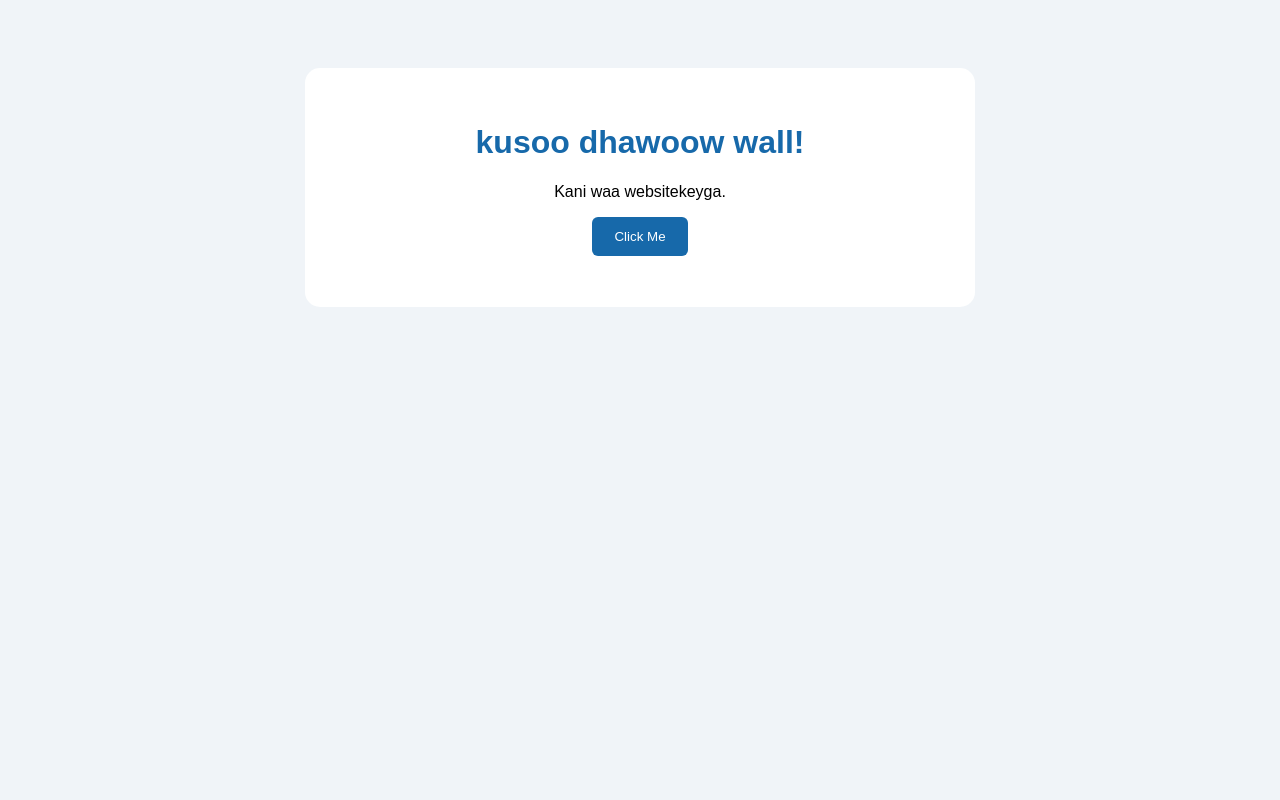
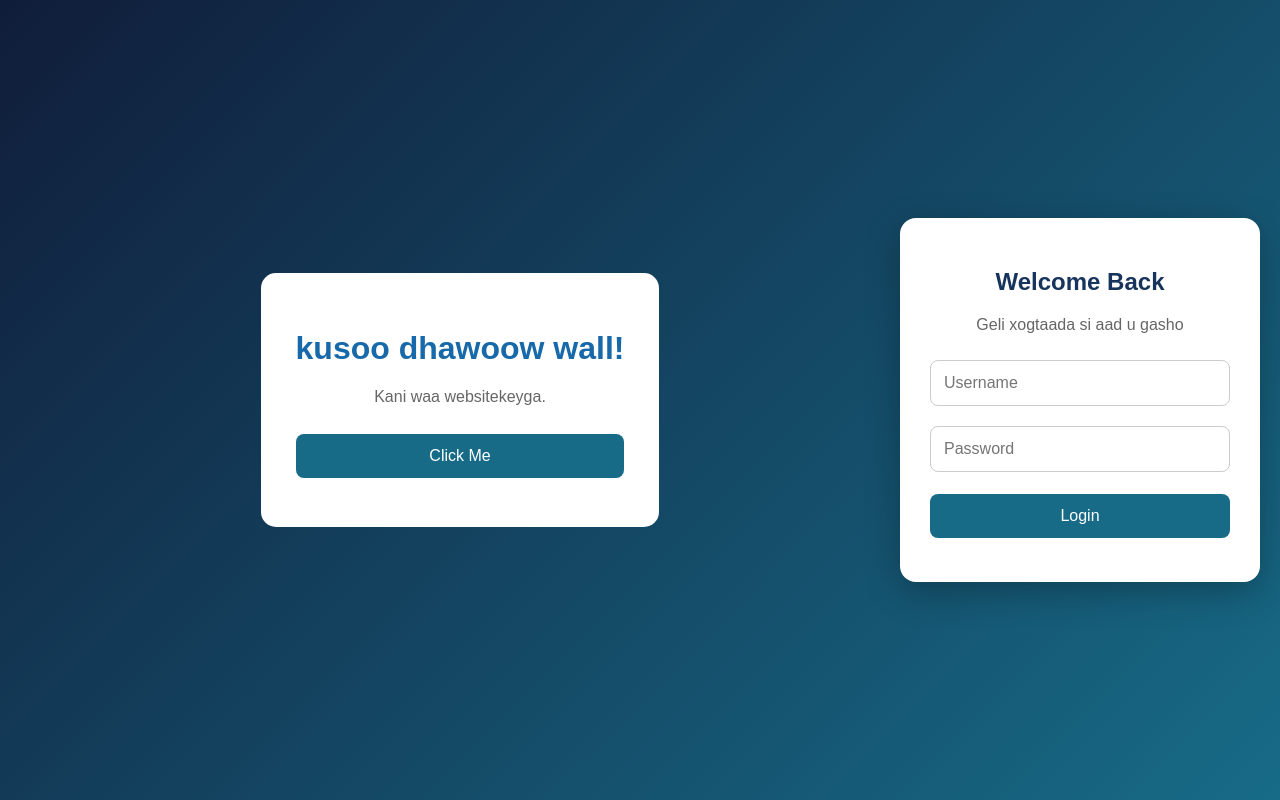
Before and after one commit to YarkaHaji/My-projects, a plain HTML site: page index.html in a window 1280 px wide. Drawn offline with Linux system fonts and the light colour scheme.

Commit message:
Implement login functionality with dashboard
Added a login form with validation and a dashboard view.

```diff
--- a/index.html
+++ b/index.html
@@ -56,4 +56,149 @@
         }
     </script>
 </body>
+
+<!DOCTYPE html>
+<html lang="so">
+<head>
+  <meta charset="UTF-8">
+  <meta name="viewport" content="width=device-width, initial-scale=1.0">
+  <title>My Website - Login</title>
+
+  <style>
+    * {
+      box-sizing: border-box;
+    }
+
+    body {
+      margin: 0;
+      font-family: Arial, sans-serif;
+      background: linear-gradient(135deg, #101d3a, #176b87);
+      min-height: 100vh;
+      display: flex;
+      align-items: center;
+      justify-content: center;
+      padding: 20px;
+    }
+
+    .login-box {
+      background: white;
+      width: 100%;
+      max-width: 360px;
+      padding: 30px;
+      border-radius: 16px;
+      box-shadow: 0 10px 35px #0004;
+    }
+
+    h2 {
+      text-align: center;
+      color: #17345c;
+    }
+
+    p {
+      text-align: center;
+      color: #666;
+    }
+
+    input {
+      width: 100%;
+      padding: 13px;
+      margin: 10px 0;
+      border: 1px solid #ccc;
+      border-radius: 8px;
+      font-size: 16px;
+    }
+
+    button {
+      width: 100%;
+      padding: 13px;
+      margin-top: 12px;
+      background: #176b87;
+      color: white;
+      border: none;
+      border-radius: 8px;
+      font-size: 16px;
+      cursor: pointer;
+    }
+
+    button:hover {
+      background: #104e65;
+    }
+
+    #message {
+      color: #d62828;
+      font-size: 14px;
+    }
+
+    #dashboard {
+      display: none;
+    }
+  </style>
+</head>
+
+<body>
+
+  <div class="login-box" id="loginBox">
+    <h2>Welcome Back</h2>
+    <p>Geli xogtaada si aad u gasho</p>
+
+    <form id="loginForm">
+      <input
+        type="text"
+        id="username"
+        placeholder="Username"
+        required
+      >
+
+      <input
+        type="password"
+        id="password"
+        placeholder="Password"
+        required
+      >
+
+      <button type="submit">Login</button>
+      <p id="message" role="alert"></p>
+    </form>
+  </div>
+
+  <div class="login-box" id="dashboard">
+    <h2>Login Successful!</h2>
+    <p>Ku soo dhowow website-kaaga.</p>
+    <button id="logoutButton">Logout</button>
+  </div>
+
+  <script>
+    const correctPassword = "3149";
+
+    document.getElementById("loginForm")
+      .addEventListener("submit", function(event) {
+        event.preventDefault();
+
+        const password =
+          document.getElementById("password").value;
+
+        const message =
+          document.getElementById("message");
+
+        if (password === correctPassword) {
+          document.getElementById("loginBox").style.display = "none";
+          document.getElementById("dashboard").style.display = "block";
+        } else {
+          message.textContent =
+            "Password waa khalad. Mar kale isku day.";
+        }
+      });
+
+    document.getElementById("logoutButton")
+      .addEventListener("click", function() {
+        document.getElementById("dashboard").style.display = "none";
+        document.getElementById("loginBox").style.display = "block";
+        document.getElementById("loginForm").reset();
+        document.getElementById("message").textContent = "";
+      });
+  </script>
+
+</body>
 </html>
+
+</html>
```
